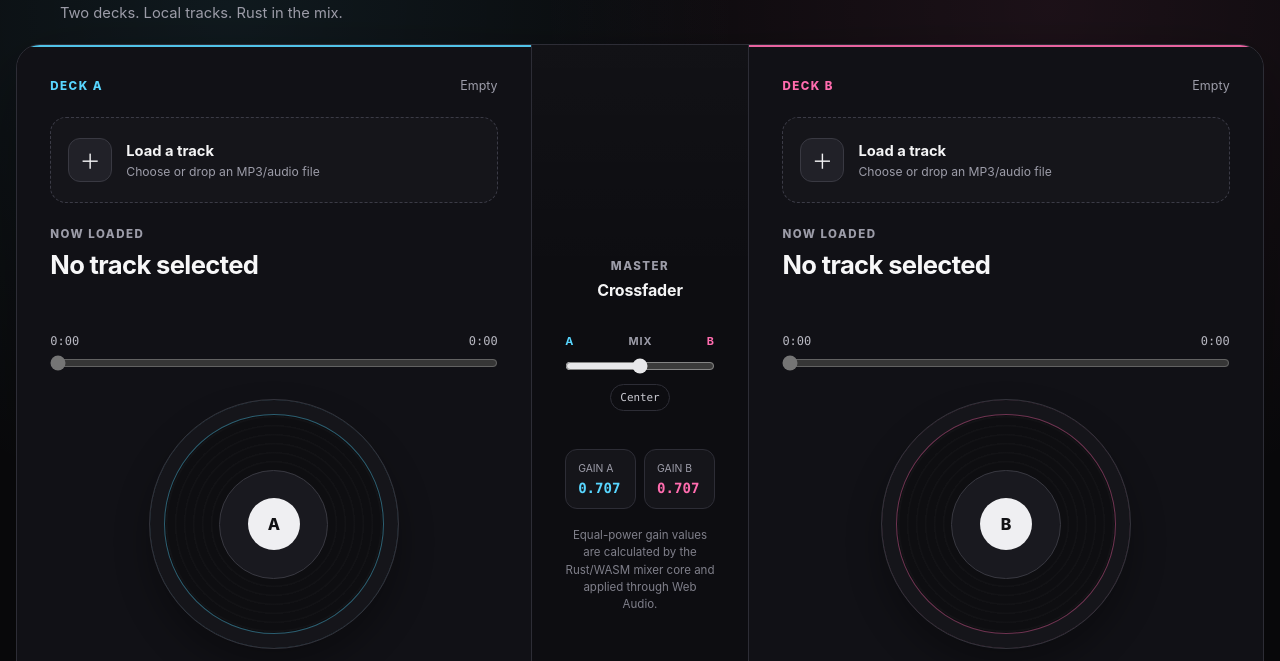
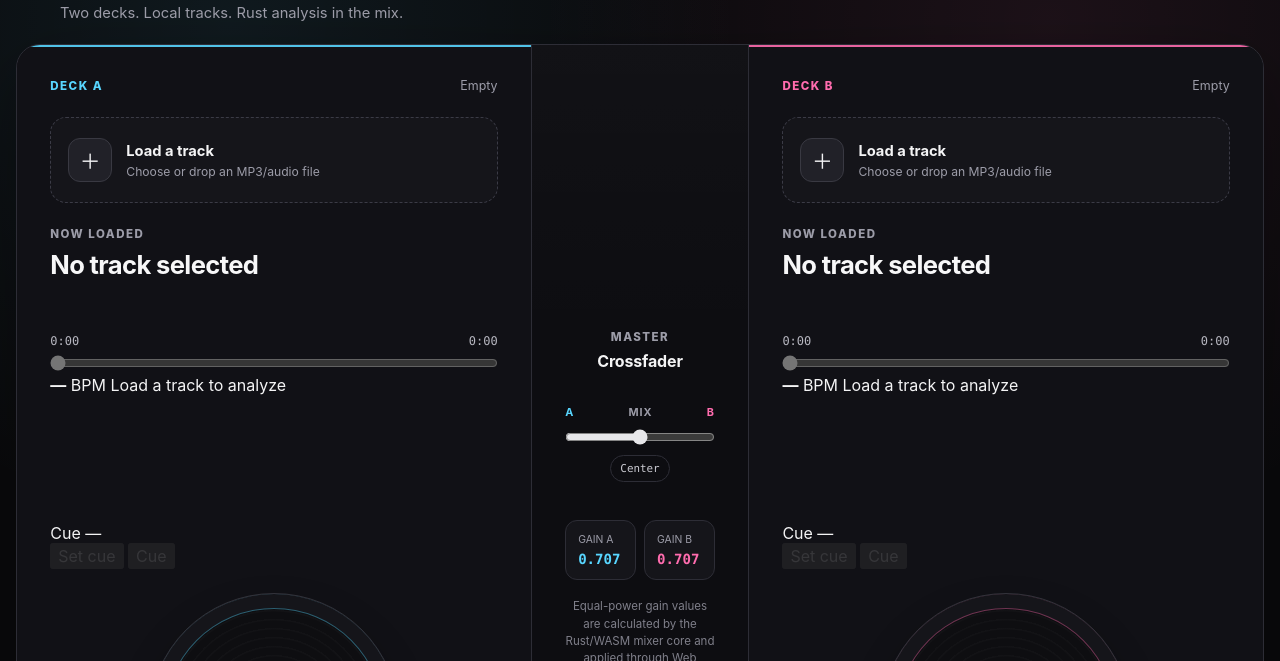
Before and after one commit to moritzbrantner/dj-party, a plain HTML site: page web/index.html in a window 1280 px wide. Shown: the part 70-731 px from the top of the page. Drawn offline with Linux system fonts and the light colour scheme; a script that the page names is missing.

Commit message:
feat: add waveform rhythm and cue controls

```diff
--- a/web/index.html
+++ b/web/index.html
@@ -18,7 +18,7 @@
             <span class="brand-mark" aria-hidden="true">◉</span>
             <span>DJ Party</span>
           </a>
-          <p class="tagline">Two decks. Local tracks. Rust in the mix.</p>
+          <p class="tagline">Two decks. Local tracks. Rust analysis in the mix.</p>
         </div>
         <div class="session-status" aria-label="Session status">
           <span class="status-dot" aria-hidden="true"></span>
@@ -61,6 +61,27 @@
               aria-label="Deck A track position"
               disabled
             />
+          </div>
+
+          <div class="analysis-line" aria-live="polite">
+            <span class="tempo-readout"><strong id="deck-a-bpm">—</strong> BPM</span>
+            <span id="deck-a-analysis-status">Load a track to analyze</span>
+          </div>
+          <div class="waveform-wrap">
+            <canvas
+              id="deck-a-waveform"
+              class="waveform"
+              width="720"
+              height="124"
+              aria-label="Deck A waveform, beat grid, cue point, and playhead"
+            ></canvas>
+          </div>
+          <div class="cue-row">
+            <span class="cue-readout">Cue <output id="deck-a-cue-time">—</output></span>
+            <div class="cue-actions">
+              <button id="deck-a-set-cue" class="mini-button" type="button" disabled>Set cue</button>
+              <button id="deck-a-cue" class="mini-button cue-button" type="button" disabled>Cue</button>
+            </div>
           </div>
 
           <div class="platter-wrap" aria-hidden="true">
@@ -121,6 +142,7 @@
 
           <p class="engine-note">
             Equal-power gain values are calculated by the Rust/WASM mixer core and applied through Web Audio.
+            Rhythm analysis reuses the pinned audio-analysis Rust engine in a browser worker.
           </p>
         </section>
 
@@ -160,6 +182,27 @@
             />
           </div>
 
+          <div class="analysis-line" aria-live="polite">
+            <span class="tempo-readout"><strong id="deck-b-bpm">—</strong> BPM</span>
+            <span id="deck-b-analysis-status">Load a track to analyze</span>
+          </div>
+          <div class="waveform-wrap">
+            <canvas
+              id="deck-b-waveform"
+              class="waveform"
+              width="720"
+              height="124"
+              aria-label="Deck B waveform, beat grid, cue point, and playhead"
+            ></canvas>
+          </div>
+          <div class="cue-row">
+            <span class="cue-readout">Cue <output id="deck-b-cue-time">—</output></span>
+            <div class="cue-actions">
+              <button id="deck-b-set-cue" class="mini-button" type="button" disabled>Set cue</button>
+              <button id="deck-b-cue" class="mini-button cue-button" type="button" disabled>Cue</button>
+            </div>
+          </div>
+
           <div class="platter-wrap" aria-hidden="true">
             <div id="deck-b-platter" class="platter">
               <div class="platter-ring"></div>
@@ -185,8 +228,8 @@
       </section>
 
       <footer class="footer">
-        <p>Tracks stay on this device. Nothing is uploaded by this MVP.</p>
-        <p>Collaborative sessions via multiplayer-setup-service are a later milestone.</p>
+        <p>Tracks, decoded PCM, waveform data, and cue points stay on this device.</p>
+        <p>Collaborative sessions via multiplayer-setup-service remain a later milestone.</p>
       </footer>
     </main>
 
```
